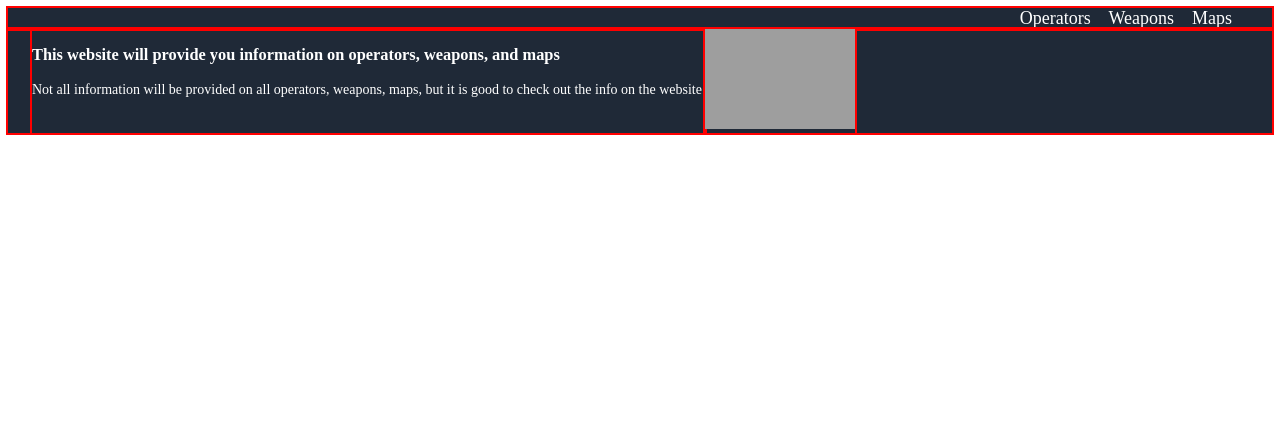
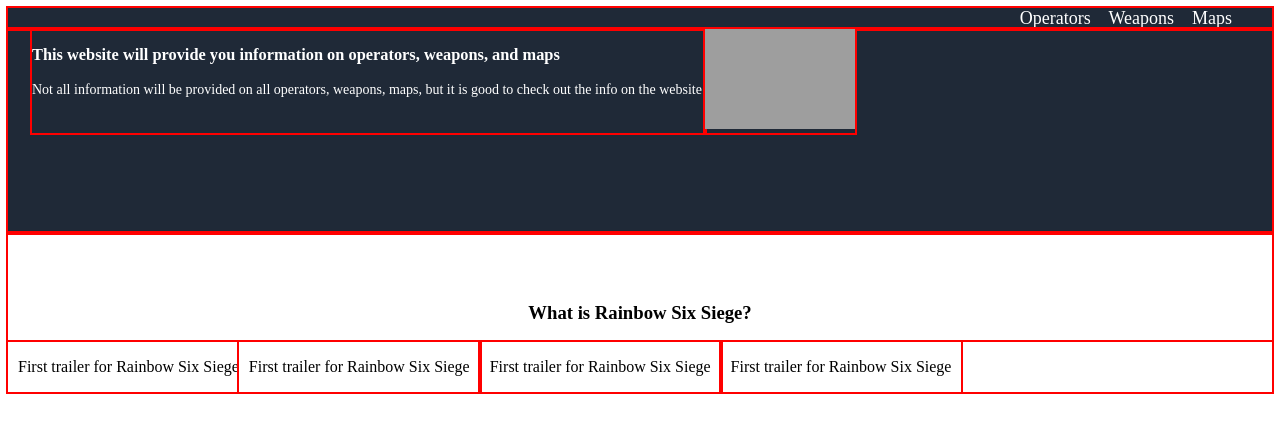
Before and after one commit to chaoDylan2025/odin-landing-page, a plain HTML site: page index.html in a window 1280 px wide. Drawn offline with Linux system fonts and the light colour scheme; grey boxes are pictures that could not be loaded.

Commit message:
created part of the middle area of the website

```diff
--- a/index.html
+++ b/index.html
@@ -24,7 +24,21 @@
                 <img src="https://imageio.forbes.com/specials-images/imageserve/65da2da0e2e90f76b1fde68c/0x0.jpg?format=jpg&height=600&width=1200&fit=bounds" alt="Cover for Operator Deimos" height="100" width="150">
             </div>
         </div>
-
+    </div>
+    <div id="some-info">
+        <h3>What is Rainbow Six Siege?</h3>
+        <div class="some-info-item">
+            <p>First trailer for Rainbow Six Siege</p>
+            <div class="some-info-item">
+                <p>First trailer for Rainbow Six Siege</p>
+            </div>
+            <div class="some-info-item">
+                <p>First trailer for Rainbow Six Siege</p>
+            </div>
+            <div class="some-info-item">
+                <p>First trailer for Rainbow Six Siege</p>
+            </div>
+        </div>
     </div>
 
 </body>
--- a/style.css
+++ b/style.css
@@ -21,9 +21,24 @@ div{
     padding-left: 24px;
     display: flex;
     flex-direction: row;
+    padding-bottom: 100px;
 }
 
 #website-descp{
     font-size: 14px;
     justify-content: end;
 }
+
+#some-info{
+    padding-top: 50px;
+    text-align: center;
+    display: flex;
+    flex-direction: column;
+}
+
+.some-info-item{
+    display: flex;
+    flex-direction: row;
+    padding-left: 10px;
+    padding-right: 10px;
+}
```
